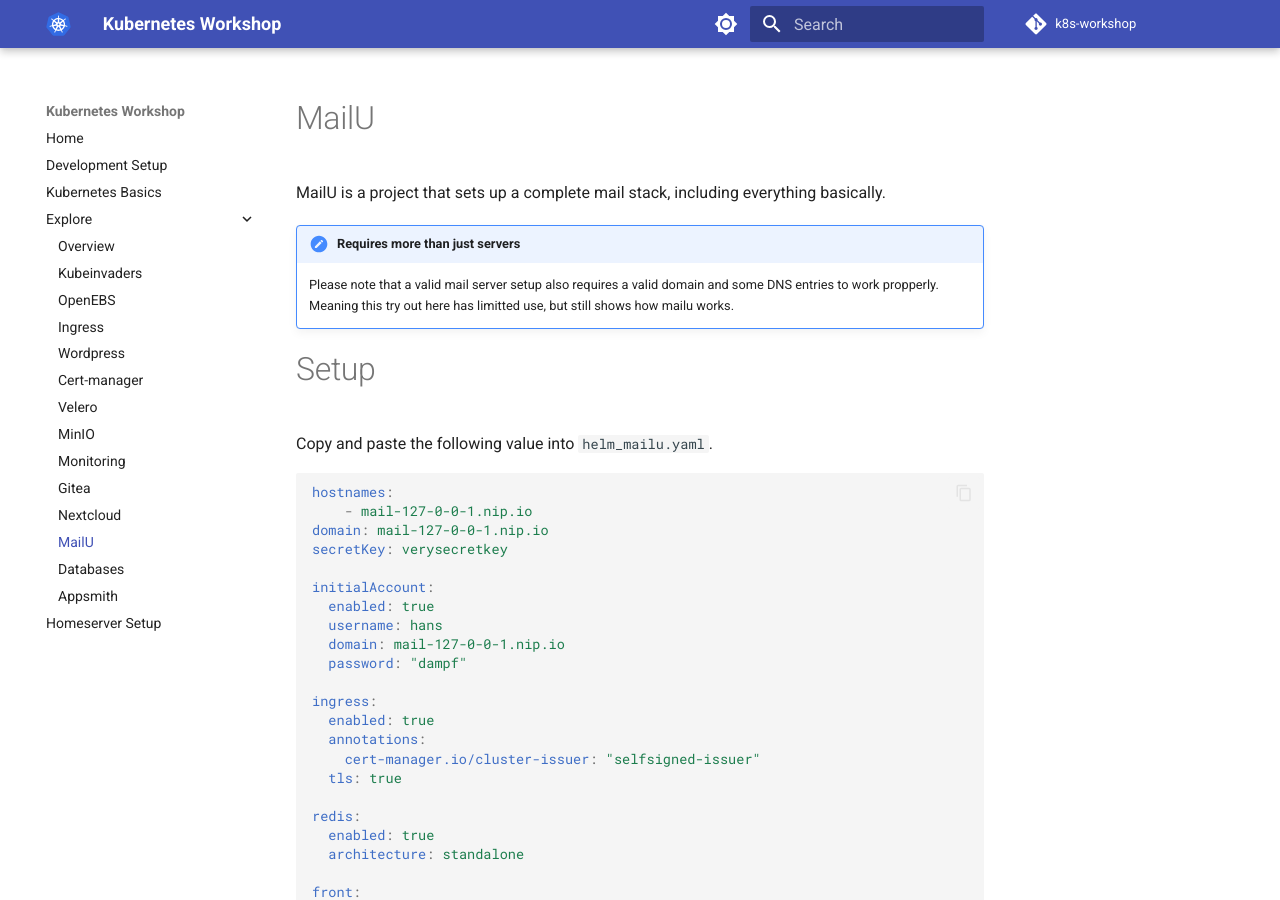
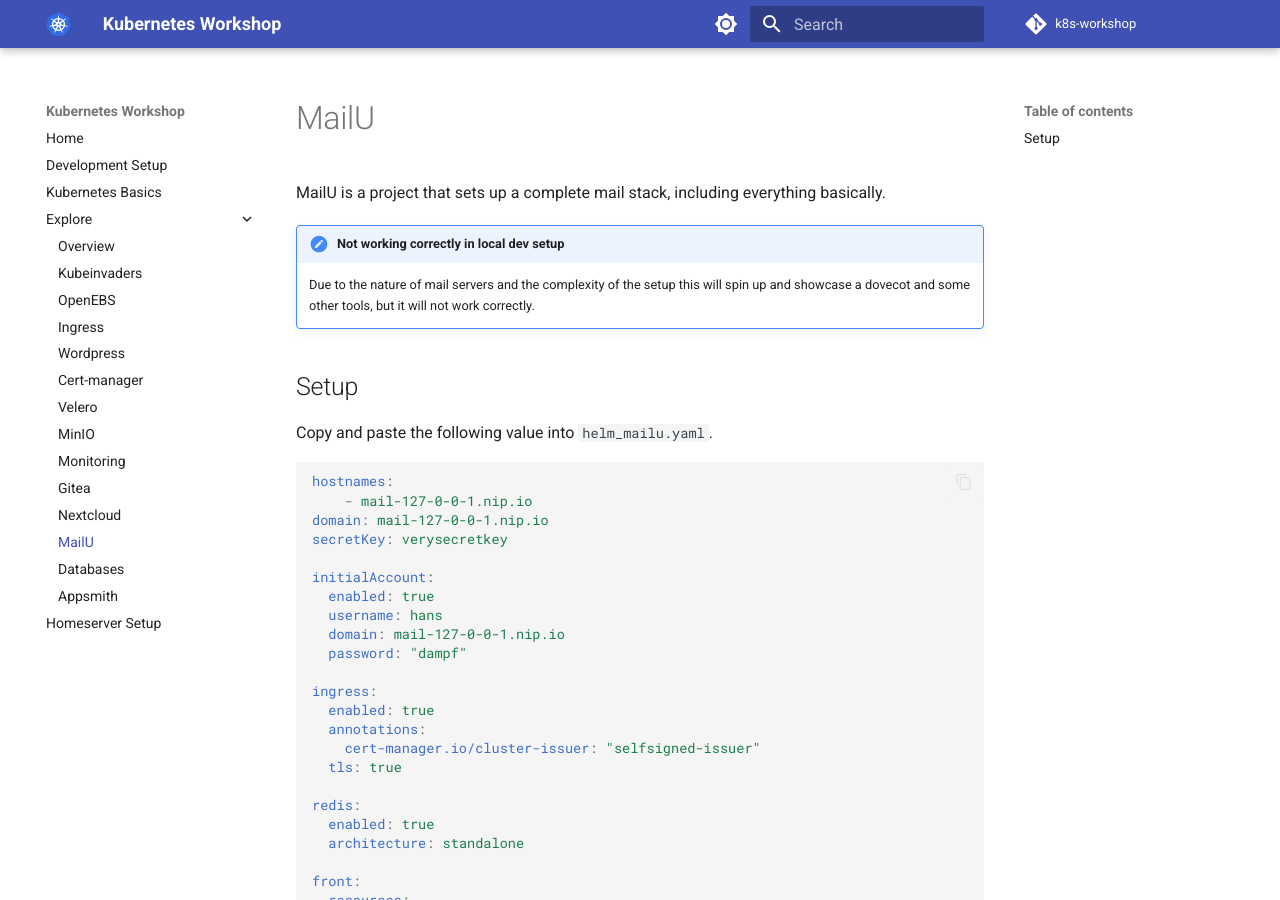
Before and after one commit to iptizer/k8s-workshop, an MkDocs documentation site: the page built from docs/explore/mailu.md, in a window 1280 px wide and 900 px high. Built offline with MkDocs 1.6.1 and Material for MkDocs 9.7.7, drawn with Linux system fonts in a browser that asks for light colours; comment, search, counter and statistics services are not loaded.

Commit message:
Adding mailu

```diff
--- a/docs/explore/mailu.md
+++ b/docs/explore/mailu.md
@@ -2,10 +2,10 @@
 
 MailU is a project that sets up a complete mail stack, including everything basically.
 
-!!!Note "Requires more than just servers"
-    Please note that a valid mail server setup also requires a valid domain and some DNS entries to work propperly. Meaning this try out here has limitted use, but still shows how mailu works.
+!!!Note "Not working correctly in local dev setup"
+    Due to the nature of mail servers and the complexity of the setup this will spin up and showcase a dovecot and some other tools, but it will not work correctly.
 
-# Setup
+## Setup
 
 Copy and paste the following value into `helm_mailu.yaml`.
 
```
